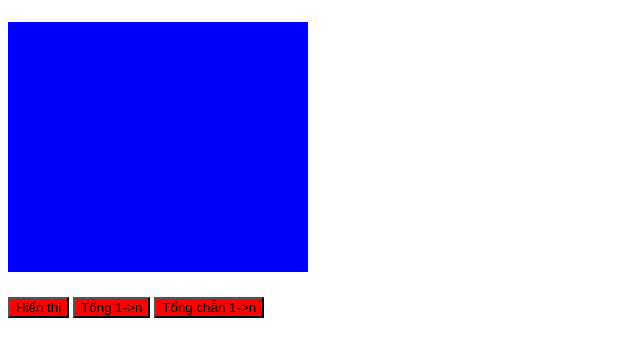
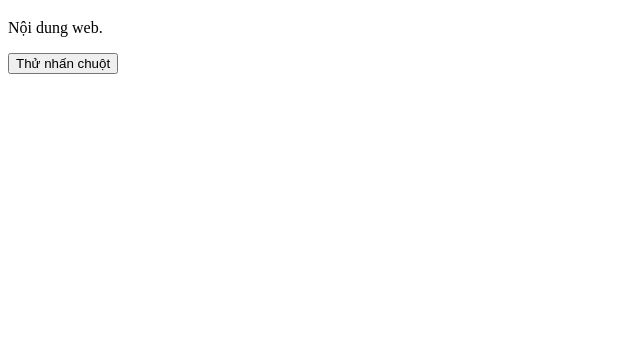
Before and after one commit to thienhoang1811/thienhoang1811.github.io, a plain HTML site: page javascript.html in a window 1280 px wide. Shown: the part 61-418 px from the top of the page, without its empty margins (0-640 px from the left). Drawn offline with Linux system fonts and the light colour scheme.

Commit message:
Update javascript.html

```diff
--- a/javascript.html
+++ b/javascript.html
@@ -1,30 +1,15 @@
-
- <!DOCTYPE html>
+<!DOCTYPE html>
     <html>
            <head>
-                   <style>
-		#demo{color:yellow;background:blue;height:250px;width: 300px;font-size: 25px;}
-		button{background:red;}
-	</style>
+            <script>
+              function myFunction() {
+                document.getElementById("demo").innerHTML = "Nội dung thay đổi.";
+              }
+            </script>
            </head>
            <body>
             <h1>Đoạn mã JavaScript được đặt trong head</h1>
-            <p id="demo"></p>
-            <button type="button" onclick="hienthi()">Hiển thị</button>
-           <button type="button" onclick="tongn()">Tổng 1->n</button>
-           <button type="button" onclick="tongchan()">Tổng chẵn 1->n</button>
-          <script>
-              function hienthi() {
-                document.getElementById("demo").innerHTML = "Hello.";
-              }
-             function tongn() {
-	//Hiển thị tổng 1 -> 10
-                document.getElementById("demo").innerHTML = "Tổng 1->n.";
-              }
-            function tongchan() {
-	//Hiển thị tổng chẵn 1->10
-                document.getElementById("demo").innerHTML = "Tổng chẵn 1->n.";
-              }
-            </script>
-     </body>
+            <p id="demo">Nội dung web.</p>
+            <button type="button" onclick="myFunction()">Thử nhấn chuột</button>
+           </body>
     </html>
```
